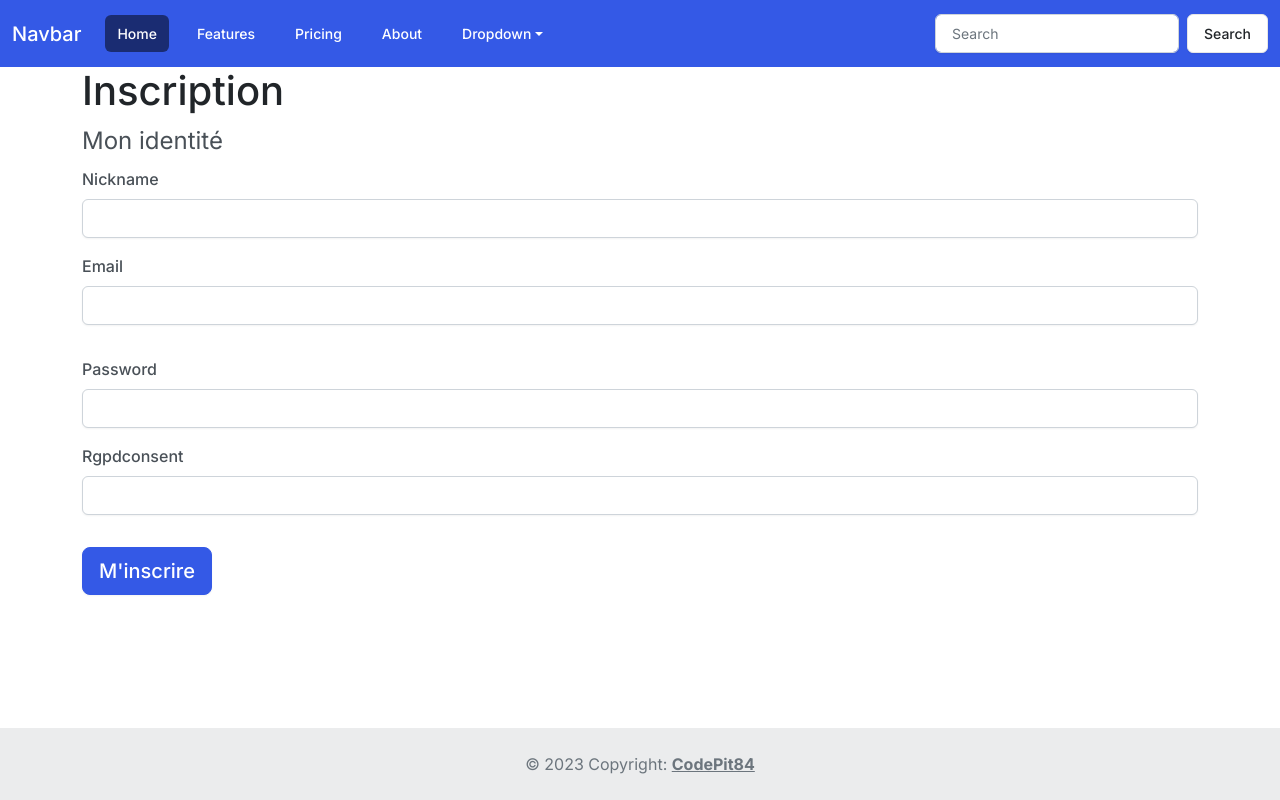
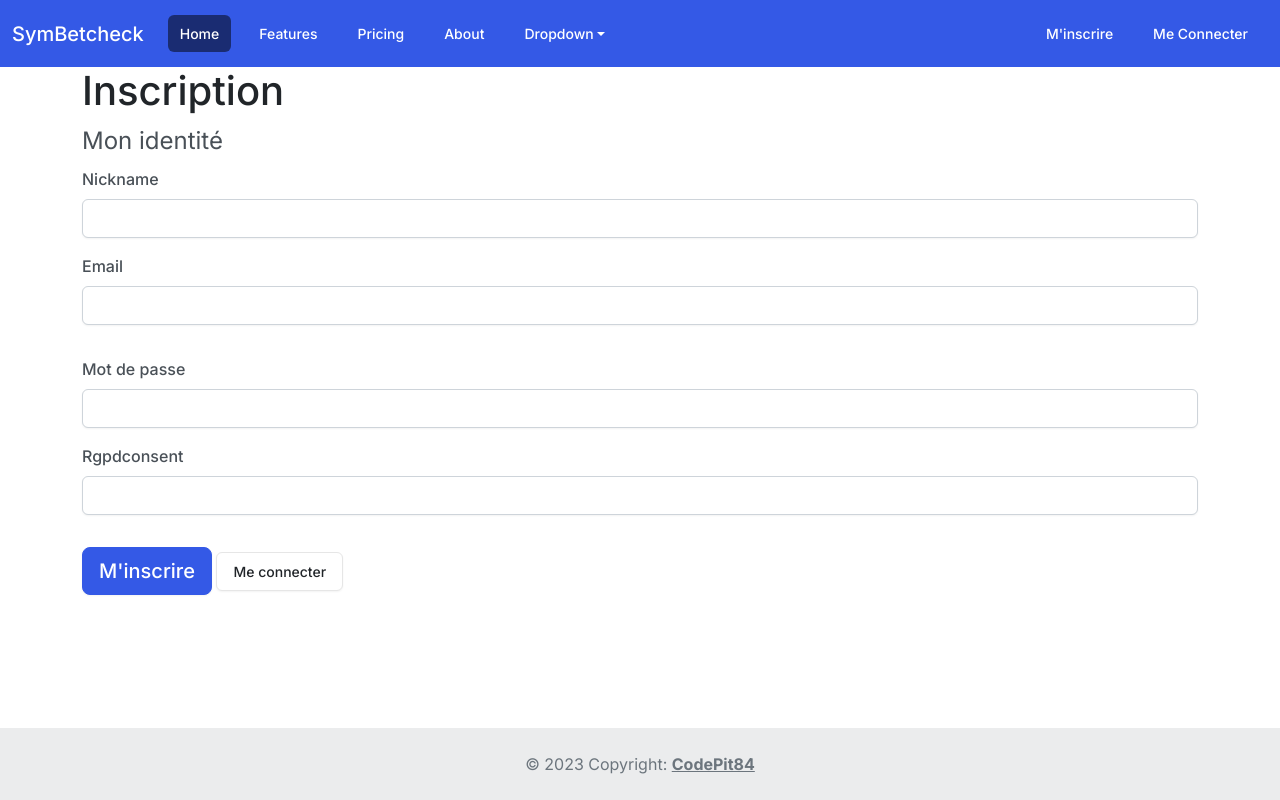
Before and after one commit to CodePit84/symbetcheck, a Symfony app: template templates/registration/register.html.twig in a window 1280 px wide. Run offline with Twig, Linux system fonts and the light colour scheme; the template is opened without the code that fills it, so the values that code supplies are empty; form fields are guessed from the names that the template uses; some libraries are stand-ins or nearby versions.

Commit message:
inscription et connexion

```diff
--- a/src/Entity/User.php
+++ b/src/Entity/User.php
@@ -43,6 +43,7 @@ class User implements UserInterface, PasswordAuthenticatedUserInterface
     public function __construct()
     {
         $this->movements = new ArrayCollection();
+        $this->createdAt = new \DateTimeImmutable();
     }
 
     public function getId(): ?int
--- a/templates/partials/_header.html.twig
+++ b/templates/partials/_header.html.twig
@@ -1,6 +1,6 @@
 <nav class="navbar navbar-expand-lg navbar-dark bg-primary">
   <div class="container-fluid">
-    <a class="navbar-brand" href="#">Navbar</a>
+    <a class="navbar-brand" href="#">SymBetcheck</a>
     <button class="navbar-toggler" type="button" data-bs-toggle="collapse" data-bs-target="#navbarColor01" aria-controls="navbarColor01" aria-expanded="false" aria-label="Toggle navigation">
       <span class="navbar-toggler-icon"></span>
     </button>
@@ -31,10 +31,23 @@
           </div>
         </li>
       </ul>
-      <form class="d-flex">
-        <input class="form-control me-sm-2" type="search" placeholder="Search">
-        <button class="btn btn-secondary my-2 my-sm-0" type="submit">Search</button>
-      </form>
+      <ul class="navbar-nav ms-auto">
+      {% if app.user %}
+        <li class="nav-item">
+          <a class="nav-link" href="#">Mon compte</a>
+        </li>
+        <li class="nav-item">
+          <a class="nav-link" href="{{ path('app_logout') }}">Me déconnecter</a>
+        </li>
+      {% else %}
+        <li class="nav-item">
+          <a class="nav-link" href="{{ path('app_register') }}">M'inscrire</a>
+        </li>
+        <li class="nav-item">
+          <a class="nav-link" href="{{ path('app_login') }}">Me Connecter</a>
+        </li>
+      {% endif %}
+      </ul>
     </div>
   </div>
 </nav>
--- a/templates/registration/register.html.twig
+++ b/templates/registration/register.html.twig
@@ -16,11 +16,12 @@
                 </fieldset>
 
                 {{ form_row(registrationForm.plainPassword, {
-                    label: 'Password'
+                    label: 'Mot de passe'
                 }) }}
                 {{ form_row(registrationForm.RGPDConsent) }}
 
                 <button type="submit" class="btn btn-primary btn-lg my-3">M'inscrire</button>
+                <a href="{{ path('app_login') }}" class="btn btn-secondary">Me connecter</a>
             {{ form_end(registrationForm) }}
         </div>
     </div>
--- a/templates/security/login.html.twig
+++ b/templates/security/login.html.twig
@@ -41,6 +41,7 @@
                 <button class="btn btn-lg btn-primary mt-3" type="submit">
                     Me connecter
                 </button>
+                <a href="{{ path('app_register') }}" class="btn btn-secondary mt-3">M'inscrire</a>
             </form>
 
         </div>
```
Also changed, not shown: src/Form/RegistrationFormType.php (+19 -8 lines).
